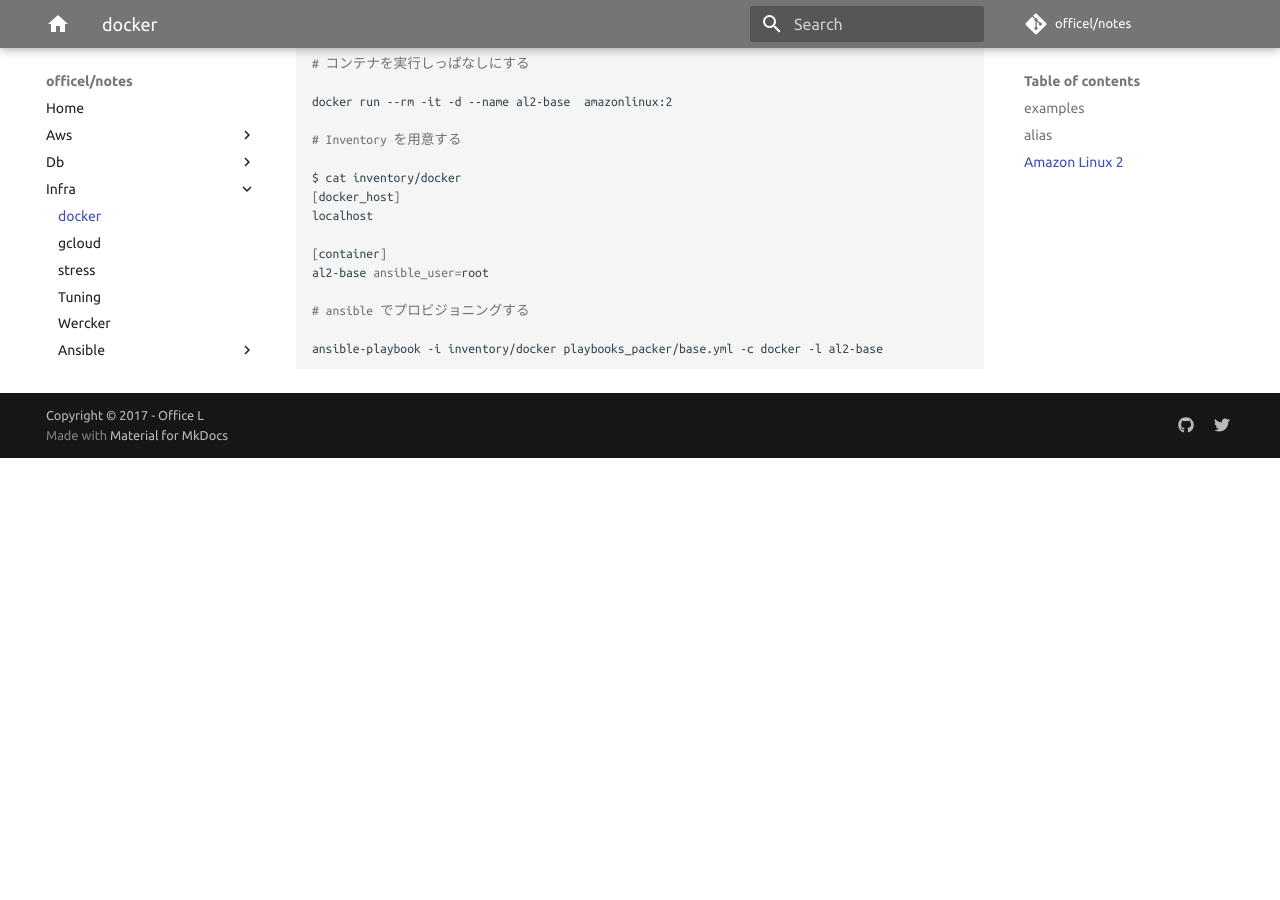
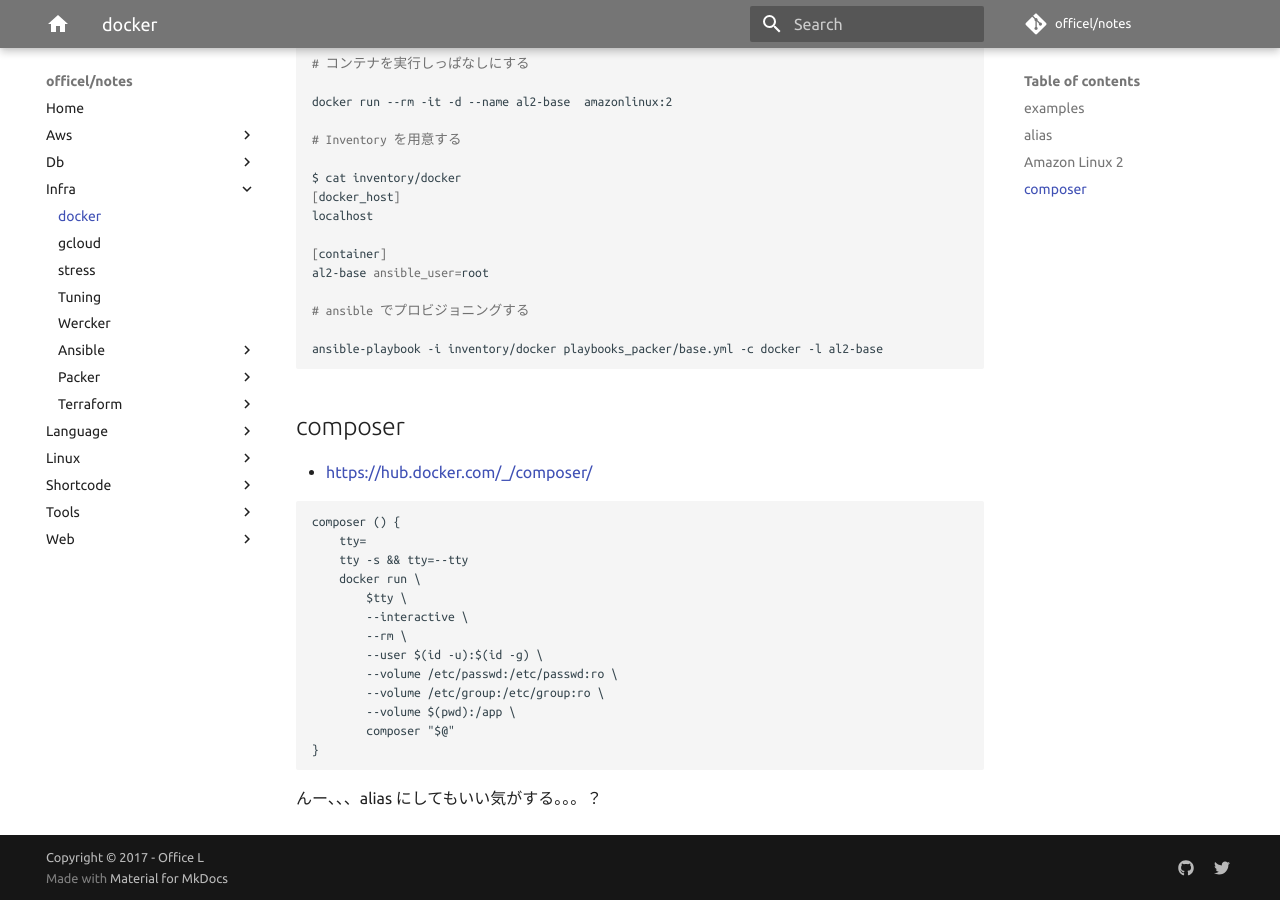
Before and after one commit to officel/notes, an MkDocs documentation site: the page built from docs/infra/docker.md, in a window 1280 px wide and 900 px high, scrolled down 1123 px. Built offline with MkDocs 1.6.1 and Material for MkDocs 9.7.7, drawn with Linux system fonts in a browser that asks for light colours; comment, search, counter and statistics services are not loaded; before the commit the page ends 1581 px from its top, so only the background shows below that.

Commit message:
composer on docker

````diff
--- a/docs/infra/docker.md
+++ b/docs/infra/docker.md
@@ -66,3 +66,25 @@
 
 ansible-playbook -i inventory/docker playbooks_packer/base.yml -c docker -l al2-base
 ```
+
+## composer
+
+* https://hub.docker.com/_/composer/
+
+```
+composer () {
+    tty=
+    tty -s && tty=--tty
+    docker run \
+        $tty \
+        --interactive \
+        --rm \
+        --user $(id -u):$(id -g) \
+        --volume /etc/passwd:/etc/passwd:ro \
+        --volume /etc/group:/etc/group:ro \
+        --volume $(pwd):/app \
+        composer "$@"
+}
+```
+
+んー、、、alias にしてもいい気がする。。。？
````
